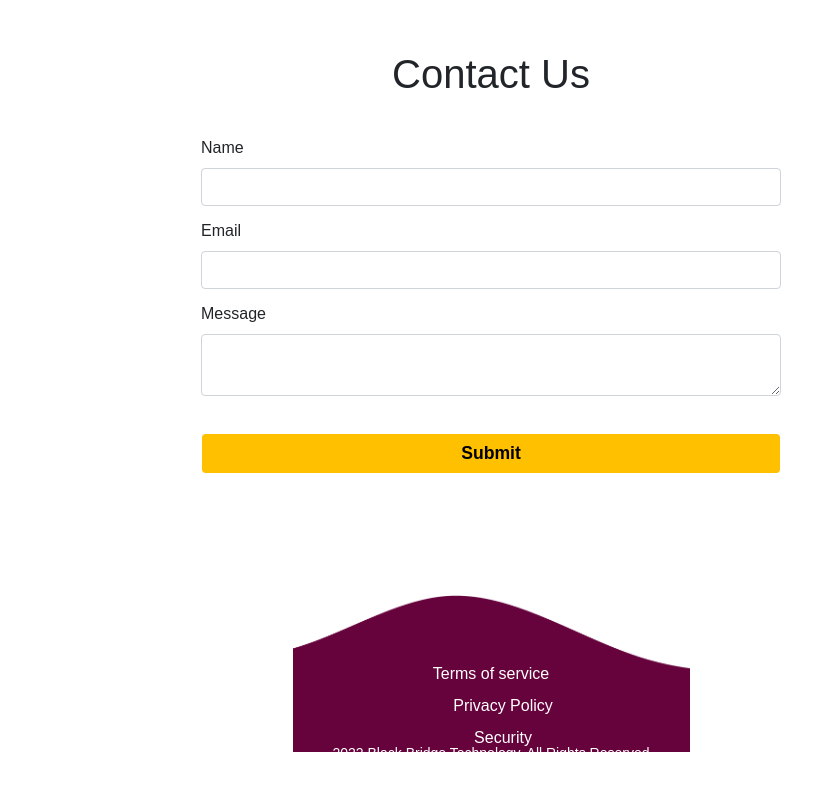
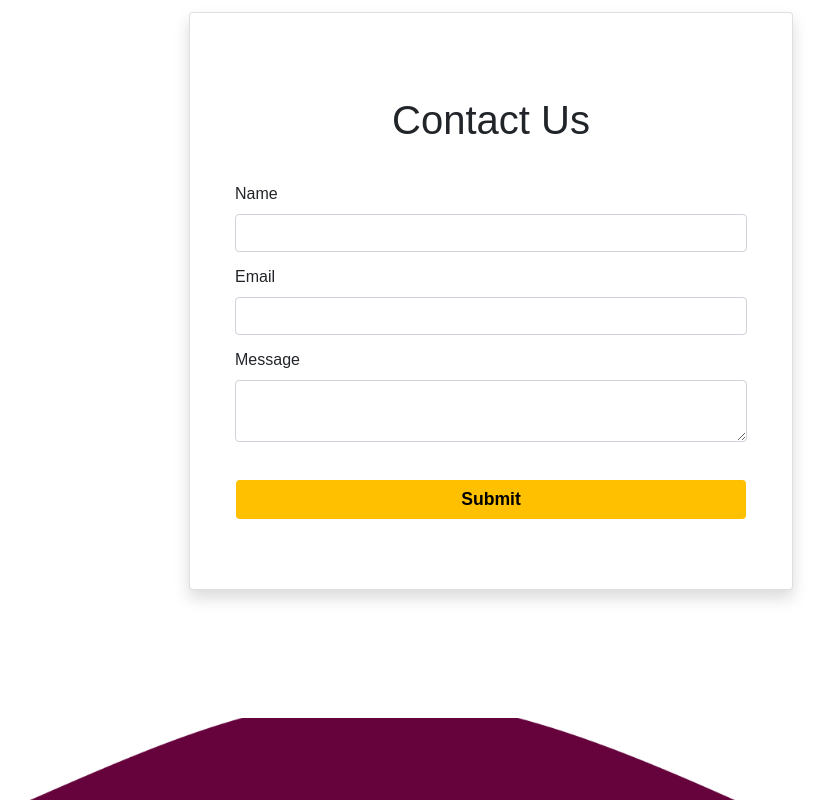
Before and after one commit to Alaymen13/BBT-Website, a React (Create React App) app: page / in a window 1280 px wide. Shown: the part 9120-9920 px from the top of the page, without its empty margins (149-976 px from the left). Built offline with nearby package versions, Linux system fonts and the light colour scheme.

Commit message:
first commit

```diff
--- a/src/App.css
+++ b/src/App.css
@@ -91,17 +91,17 @@
 }
 
 .navbar-nav .dropdown-menu {
-	background-color:white;
+	background-color: white;
 	border: none;
 	box-shadow: 0 2px 18px -6px rgba(0, 0, 0, 0.2);
 }
-.navbar-nav .dropdown-menu .dropdown-item a:nth-last-child(
+.navbar-nav .dropdown-menu .dropdown-item a:nth-last-child() {
+	color: #66023cff;
+}
 
-){
-color:#66023cff }
-
-.navbar-nav .dropdown-menu :hover{
-background-color:rgb(255, 235, 122) ;}
+.navbar-nav .dropdown-menu :hover {
+	background-color: rgb(255, 235, 122);
+}
 
 form p {
 	padding-bottom: 10px;
@@ -112,10 +112,29 @@ form p {
 
 .btn-primary {
 	border-color: white;
+	box-shadow: none;
 }
-
+.btn-primary:active {
+	/* background-color: #ffc000ff; */
+	box-shadow: none;
+	border-color: white;
+}
+.btn-primary:focus {
+	color: #111;
+	background-color: rgb(255, 220, 117);
+	box-shadow: rgb(182, 0, 106) 0 -2px 5px 1px;
+	border-color: white;
+}
+.primary:focus {
+	box-shadow: none;
+}
+.btn:focus,
+.btn:active {
+	outline: none !important;
+	box-shadow: none;
+}
 .aaa {
-	z-index: 1
+	z-index: 1;
 }
 /* .navbar-dark-example .navbar-nav .nav-item .nav-link  {
 	color: red;
--- a/src/Components/Contents/Company.js
+++ b/src/Components/Contents/Company.js
@@ -92,28 +92,28 @@ function Company() {
 							Work Values & Principles
 						</div>
 						<div className="row justify-center p-3">
-							<div className="sm:hover:bg-[#ffc000] bg-[#f0e7ec] text-[#892f3c] text-[20px]  text-center  col-11 col-sm-10 col-md-8 col-lg-5 col-xxl- m-2 p-3">
+							<div className="sm:hover:bg-[#ffc000] bg-[#f0e7ec] text-[#892f3c] text-[16px] sm:text-[18px] md:text-[20px] text-center  col-11 col-sm-10 col-md-8 col-lg-5 col-xxl- m-2 p-3">
 								admit mistakes and shortcomings
 							</div>
-							<div className="sm:hover:bg-[#ffc000] bg-[#f0e7ec] text-[#892f3c] text-[20px]  text-center  col-11 col-sm-10 col-md-8 col-lg-5 col-xxl- m-2 p-3">
+							<div className="sm:hover:bg-[#ffc000] bg-[#f0e7ec] text-[#892f3c] text-[16px] sm:text-[18px] md:text-[20px] text-center  col-11 col-sm-10 col-md-8 col-lg-5 col-xxl- m-2 p-3">
 								show empathy
 							</div>
-							<div className="sm:hover:bg-[#ffc000] bg-[#f0e7ec] text-[#892f3c] text-[20px]  text-center  col-11 col-sm-10 col-md-8 col-lg-5 col-xxl- m-2 p-3">
+							<div className="sm:hover:bg-[#ffc000] bg-[#f0e7ec] text-[#892f3c] text-[16px] sm:text-[18px] md:text-[20px] text-center  col-11 col-sm-10 col-md-8 col-lg-5 col-xxl- m-2 p-3">
 								deliver result
 							</div>
-							<div className="sm:hover:bg-[#ffc000] bg-[#f0e7ec] text-[#892f3c] text-[20px]  text-center  col-11 col-sm-10 col-md-8 col-lg-5 col-xxl- m-2 p-3">
+							<div className="sm:hover:bg-[#ffc000] bg-[#f0e7ec] text-[#892f3c] text-[16px] sm:text-[18px] md:text-[20px] text-center  col-11 col-sm-10 col-md-8 col-lg-5 col-xxl- m-2 p-3">
 								unite around the mission
 							</div>
-							<div className="sm:hover:bg-[#ffc000] bg-[#f0e7ec] text-[#892f3c] text-[20px] text-center   col-11 col-sm-10 col-md-8 col-lg-5 col-xxl- m-2 p-3">
+							<div className="sm:hover:bg-[#ffc000] bg-[#f0e7ec] text-[#892f3c] text-[16px] sm:text-[18px] md:text-[20px] text-center   col-11 col-sm-10 col-md-8 col-lg-5 col-xxl- m-2 p-3">
 								obsess over customers
 							</div>
-							<div className="sm:hover:bg-[#ffc000] bg-[#f0e7ec] text-[#892f3c] text-[20px]  text-center  col-11 col-sm-10 col-md-8 col-lg-5 col-xxl-  m-2 p-3">
+							<div className="sm:hover:bg-[#ffc000] bg-[#f0e7ec] text-[#892f3c] text-[16px] sm:text-[18px] md:text-[20px] text-center  col-11 col-sm-10 col-md-8 col-lg-5 col-xxl-  m-2 p-3">
 								think and communicate clearly
 							</div>
-							<div className="sm:hover:bg-[#ffc000] bg-[#f0e7ec] text-[#892f3c] text-[20px]  text-center  col-11 col-sm-10 col-md-8 col-lg-5 col-xxl-  m-2 p-3 product">
+							<div className="sm:hover:bg-[#ffc000] bg-[#f0e7ec] text-[#892f3c] text-[16px] sm:text-[18px] md:text-[20px] text-center  col-11 col-sm-10 col-md-8 col-lg-5 col-xxl-  m-2 p-3 product">
 								rely on work ethic
 							</div>
-							<div className="sm:hover:bg-[#ffc000] bg-[#f0e7ec] text-[#892f3c] text-[20px]  text-center  col-11 col-sm-10 col-md-8 col-lg-5 col-xxl-  m-2 p-3">
+							<div className="sm:hover:bg-[#ffc000] bg-[#f0e7ec] text-[#892f3c] text-[16px] sm:text-[18px] md:text-[20px] text-center  col-11 col-sm-10 col-md-8 col-lg-5 col-xxl-  m-2 p-3">
 								sweat the details
 							</div>
 						</div>
--- a/src/Components/Contents/ContactUs.js
+++ b/src/Components/Contents/ContactUs.js
@@ -81,18 +81,20 @@ function ContactUs() {
 	return (
 		<Element className="section p-5" name="ContactUs">
 			<div className="row justify-center pt-5">
-				{Object.keys(formErrors).length === 0 && isSubmit ? (
-					isAlertVisible &&
-					<div className="alert alert-success" role="alert">
-						Thank You! Your message has been sent.
-					</div>
-				) : (
-					console.log(".")
-				)}
-
-				<div className="col-11 col-sm-9 col-md-7 col-lg-6">
+				<div className="card shadow p-[45px] col-11 col-sm-9 col-md-7 col-lg-6">
+					{Object.keys(formErrors).length === 0 && isSubmit
+						? isAlertVisible && (
+								<div
+									className="alert alert-success"
+									role="alert"
+								>
+									Thank You! Your message
+									has been sent.
+								</div>
+						  )
+						: console.log(".")}
 					<div className="text-center p-4">
-						<div className="text-[2.5rem] p-2 text-center">
+						<div className="sm:text-[2.3rem] md:text-[2.5rem] text-[2rem] p-2 text-center">
 							Contact Us
 						</div>
 					</div>
@@ -131,7 +133,7 @@ function ContactUs() {
 						<input
 							type="submit"
 							name="Send"
-							className="form-control  btn-primary my-4 bg-[#ffc000ff] text-[1.1rem] font-bold text-black hover:bg-[#66023cff]"
+							className="form-control btn-primary shadow-none my-4 bg-[#ffc000ff] text-[1.1rem] font-bold text-black hover:bg-[#66023cff]"
 						/>
 					</form>
 				</div>
--- a/src/Components/Footer.js
+++ b/src/Components/Footer.js
@@ -4,14 +4,35 @@ import logo from "../Assets/logow.png"
 function Footer() {
   return (
 		<div className>
-			<div className="relative justify-center justify-items-center justify-self-center content-center  flex ">
+			<div className="relative flex justify-start md:justify-center md:items-end ">
 				<img
-					className="pt-[8px] absolute object-cover top-10 h-400px] w-full z-0 footerbg"
+					className="absolute object-cover top-10 h-[460px] w-full xl:mt-10 z-0 footerbg"
 					src={footer}
 					alt="background"
 				/>
-				<div className="pt-[80px] aaa justify-center justify-items-center justify-self-center content-center">
-					<div className="mt-10  flex-col flex  space-y-4 md:space-x-4 xl:space-x-6">
+				<div className="flex pt-36 md:pt-32 lg:pt-40 xl:pt-96   px-4 md:px-6  xl:px-20 flex-col justify-start items-start md:justify-center md:items-center relative z-10">
+					<div className="flex  flex-col items-start justify-start xl:justify-center xl:space-x-8 xl:flex-row">
+						<div className="flex justify-start items-center space-x-4">
+
+						</div>
+						<div className="mt-12 xl:mt-0 grid grid-cols-1 sm:grid-cols-3 gap-y-12 sm:gap-y-0 w-full md:w-auto sm:gap-x-20 md:gap-x-28 xl:gap-8">
+							<div className="sm:w-40 md:w-auto xl:w-72 flex justify-start items-start flex-col space-y-6">
+
+							</div>
+							<div className="sm:w-40 md:w-auto xl:w-72 flex justify-start items-start flex-col space-y-6">
+
+							</div>
+							<div className=" xl:w-72 flex justify-start items-start flex-col space-y-6">
+
+							</div>
+						</div>
+					</div>
+					<div className="mt-12 flex  xl:justify-between xl:flex-row flex-col-reverse items-center xl:items-start w-full ">
+						<p className="p-[30px] pt-[3px] md:mt-12 xl:mt-0 text-sm leading-none text-[#fff]">
+							2022 Black Bridge Technology. All Rights
+							Reserved
+						</p>
+						<div className=" mb-[30px] mt-50 md:mt-12 xl:mt-0 md:flex-row flex-col flex md:justify-center w-full md:w-auto justify-start items-start space-y-4 md:space-y-0 md:items-center md:space-x-4 xl:space-x-6">
 							<button className="text-base leading-none text-[#fff] hover:text-gray-300">
 								Terms of service
 							</button>
@@ -21,11 +42,12 @@ function Footer() {
 							<button className="text-base leading-none text-[#fff] hover:text-gray-300">
 								Security
 							</button>
+
 						</div>
-					<p className="m-10 md:mt-12 xl:mt-0 text-sm leading-none text-[#fff] ">
-						2022 Black Bridge Technology. All Rights
-						Reserved
-					</p>
+						<div className="flex  justify-start md:justify-end items-start  w-full md:w-auto md:items-center space-x-6 ">
+
+						</div>
+					</div>
 				</div>
 			</div>
 		</div>
```
Lines whose indentation alone changed are shown as unchanged.
